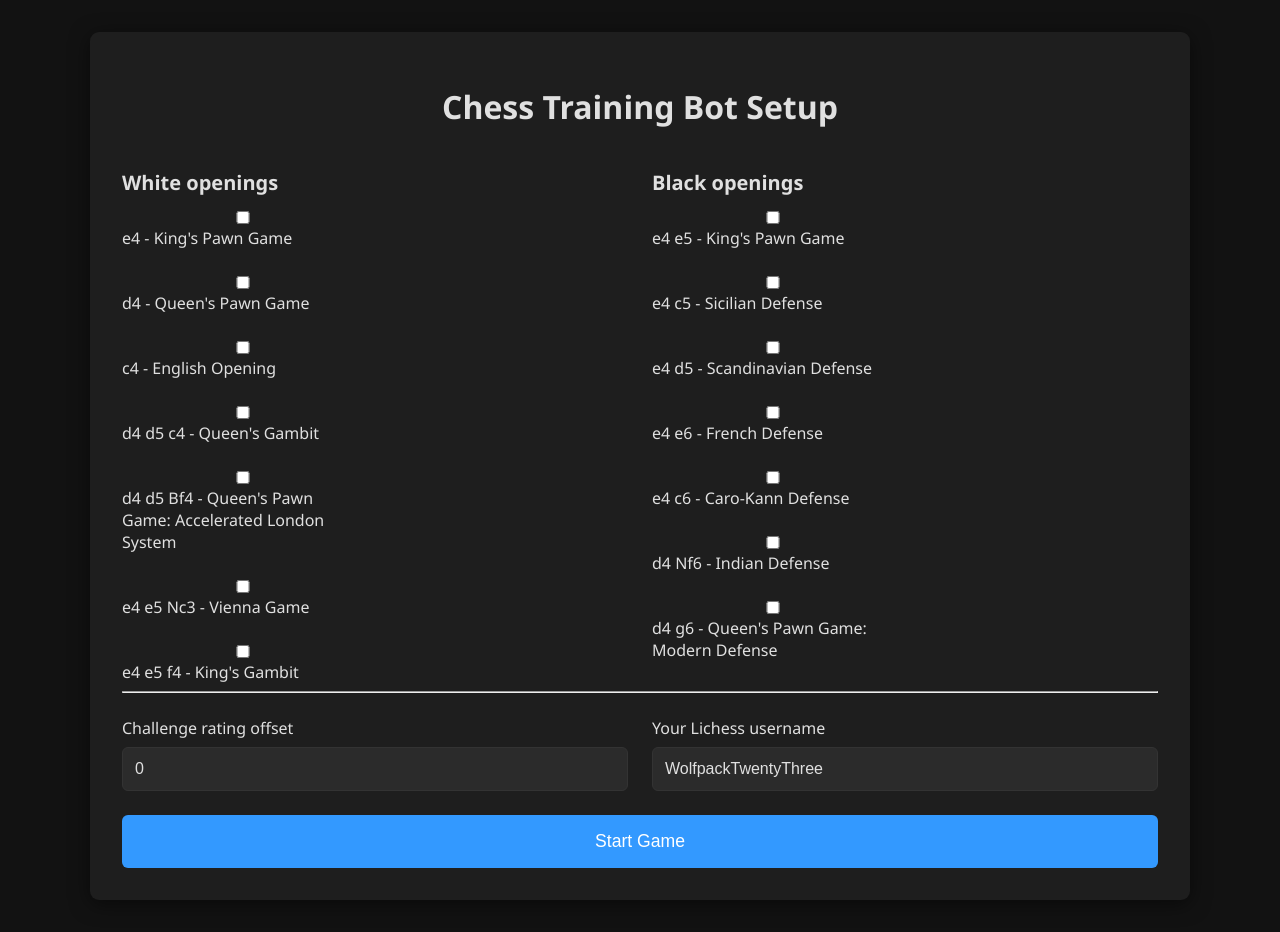
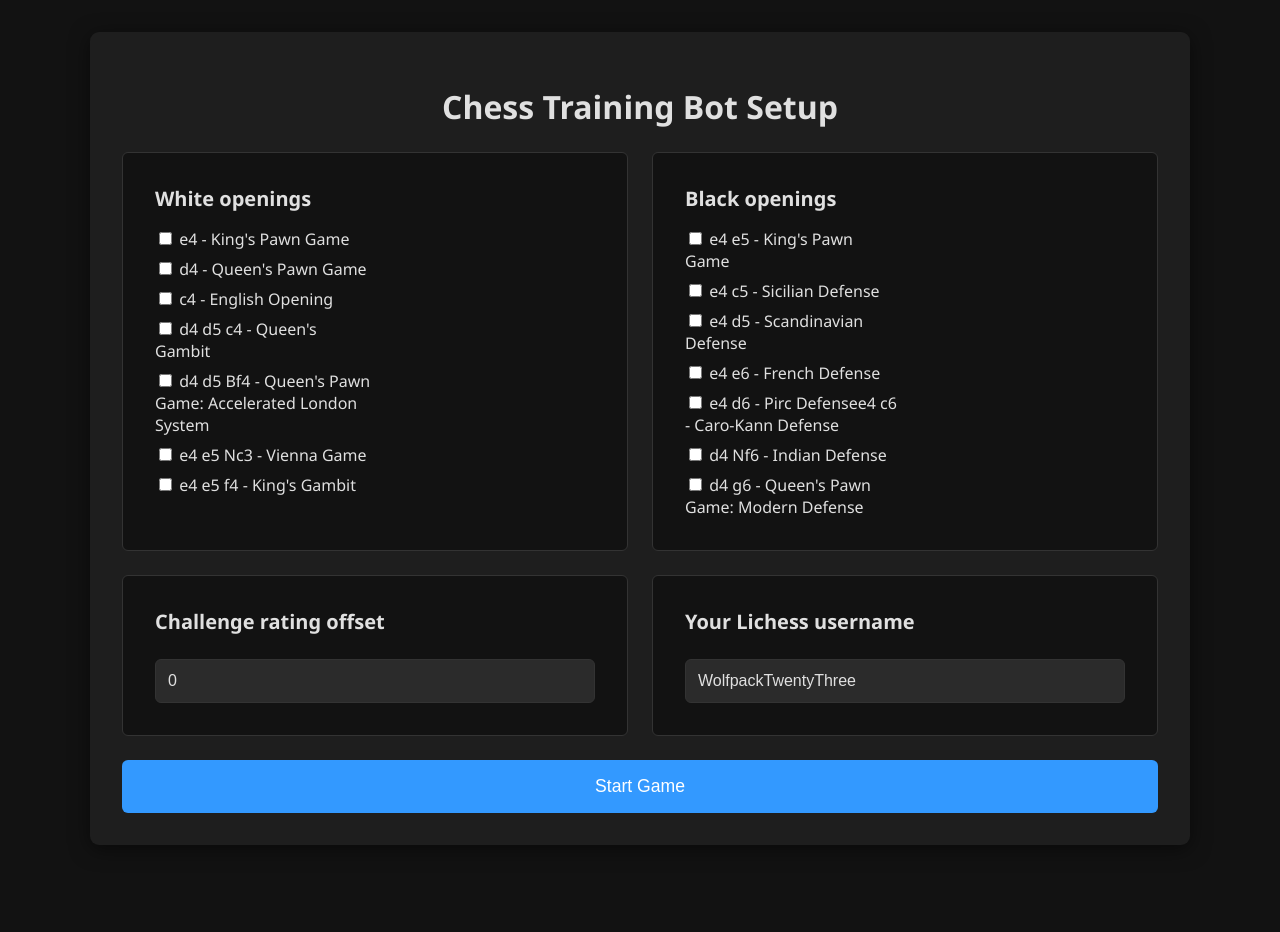
Before and after one commit to sid2364/chess-training-bot, a Flask app: page / in a window 1280 px wide. After the commit the page ends 813 px from the top, so only its background shows below. Run offline with Flask 3, Linux system fonts and the light colour scheme.

Commit message:
make ui great again

```diff
--- a/chess_trainer/bot_profile.py
+++ b/chess_trainer/bot_profile.py
@@ -17,6 +17,7 @@ black_openings = [
     "e4 c5 - Sicilian Defense",
     "e4 d5 - Scandinavian Defense",
     "e4 e6 - French Defense",
+    "e4 d6 - Pirc Defense"
     "e4 c6 - Caro-Kann Defense",
     "d4 Nf6 - Indian Defense",
     "d4 g6 - Queen's Pawn Game: Modern Defense",
--- a/chess_trainer/templates/index.html
+++ b/chess_trainer/templates/index.html
@@ -15,6 +15,7 @@
       --border: #333;
       --radius: 6px;
       --gap: 1.5rem;
+      --small-gap: 0.5rem; /* for tighter option spacing */
       --pad: 2rem;
       --font: 1rem;
       --maxw: 1100px;
@@ -44,36 +45,42 @@
       text-align: center;
       margin-bottom: var(--gap);
     }
-    .sections {
-      display: flex;
+
+    /* 2-column grid *only* for the two openings sections */
+    .openings-grid {
+      display: grid;
+      grid-template-columns: repeat(auto-fit, minmax(300px, 1fr));
       gap: var(--gap);
-      flex-wrap: nowrap;
+      margin-bottom: var(--gap);
     }
     .section {
-      flex: 1 1 45%;
-      min-width: 300px;
+      background: var(--bg);
+      padding: var(--pad);
+      border: 1px solid var(--border);
+      border-radius: var(--radius);
     }
-    h2 {
+    .section h2 {
+      margin-top: 0;
       font-size: 1.25rem;
-      margin-bottom: 0.75rem;
-      color: var(--fg);
+      margin-bottom: 1rem;
     }
+
+    /* tighter spacing between each checkbox/option */
     .options-grid {
       display: grid;
       grid-template-columns: repeat(auto-fit, minmax(200px, 1fr));
+      gap: var(--small-gap);
+    }
+
+    /* Elo & username side by side */
+    .field-row {
+      display: grid;
+      grid-template-columns: repeat(auto-fit, minmax(300px, 1fr));
       gap: var(--gap);
-    }
-    .field-row {
-      display: flex;
-      gap: var(--gap);
-      margin-top: var(--gap);
-      flex-wrap: nowrap;
     }
     label {
       font-size: var(--font);
-      flex: 1 1 200px;
-      display: flex;
-      flex-direction: column;
+      display: block;
     }
     input[type='text'],
     input[type='number'] {
@@ -89,6 +96,7 @@
     input::placeholder {
       color: #888;
     }
+
     button {
       width: 100%;
       padding: 1rem;
@@ -110,7 +118,7 @@
   <div class="container">
     <h1>Chess Training Bot Setup</h1>
     <form action="/start" method="post">
-      <div class="sections">
+      <div class="openings-grid">
         <div class="section">
           <h2>White openings</h2>
           <div class="options-grid">
@@ -124,15 +132,23 @@
           </div>
         </div>
       </div>
-        <hr>
+
       <div class="field-row">
-        <label for="challenge">Challenge rating offset
-          <input id="challenge" type="number" name="challenge" value="0">
-        </label>
-        <label for="username">Your Lichess username
-          <input id="username" type="text" name="username" value="WolfpackTwentyThree" placeholder="e.g. sid123">
-        </label>
+        <div class="section">
+          <h2>Challenge rating offset</h2>
+          <label for="challenge">
+            <input id="challenge" type="number" name="challenge" value="0">
+          </label>
+        </div>
+        <div class="section">
+          <h2>Your Lichess username</h2>
+          <label for="username">
+            <input id="username" type="text" name="username"
+                   value="WolfpackTwentyThree" placeholder="for e.g., DrNykterstein">
+          </label>
+        </div>
       </div>
+
       <button type="submit">Start Game</button>
     </form>
   </div>
--- a/chess_trainer/ui.py
+++ b/chess_trainer/ui.py
@@ -74,11 +74,10 @@ def start() -> str:
     thread.start()
     return "Challenge created. Please accept it in the opened tab."
 
-
 def run_server() -> None:
     """Start the frontend server and launch the default browser."""
+    threading.Timer(1, lambda: webbrowser.open("http://localhost:8000/")).start() # so we don't see a "connection refused before Flask starts serving
 
-    webbrowser.open("http://localhost:8000/")
     app.run(host="localhost", port=8000)
 
 
```
